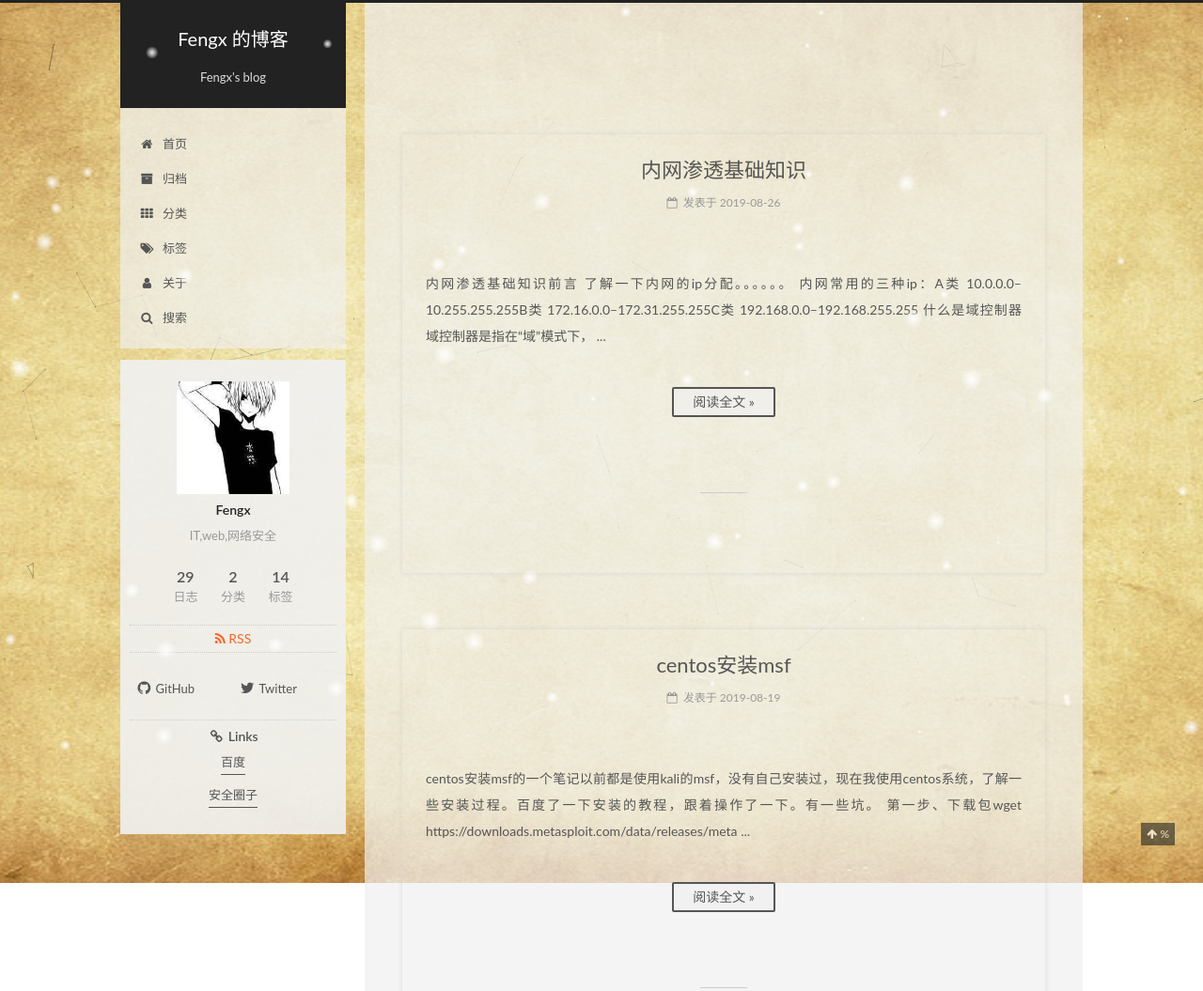
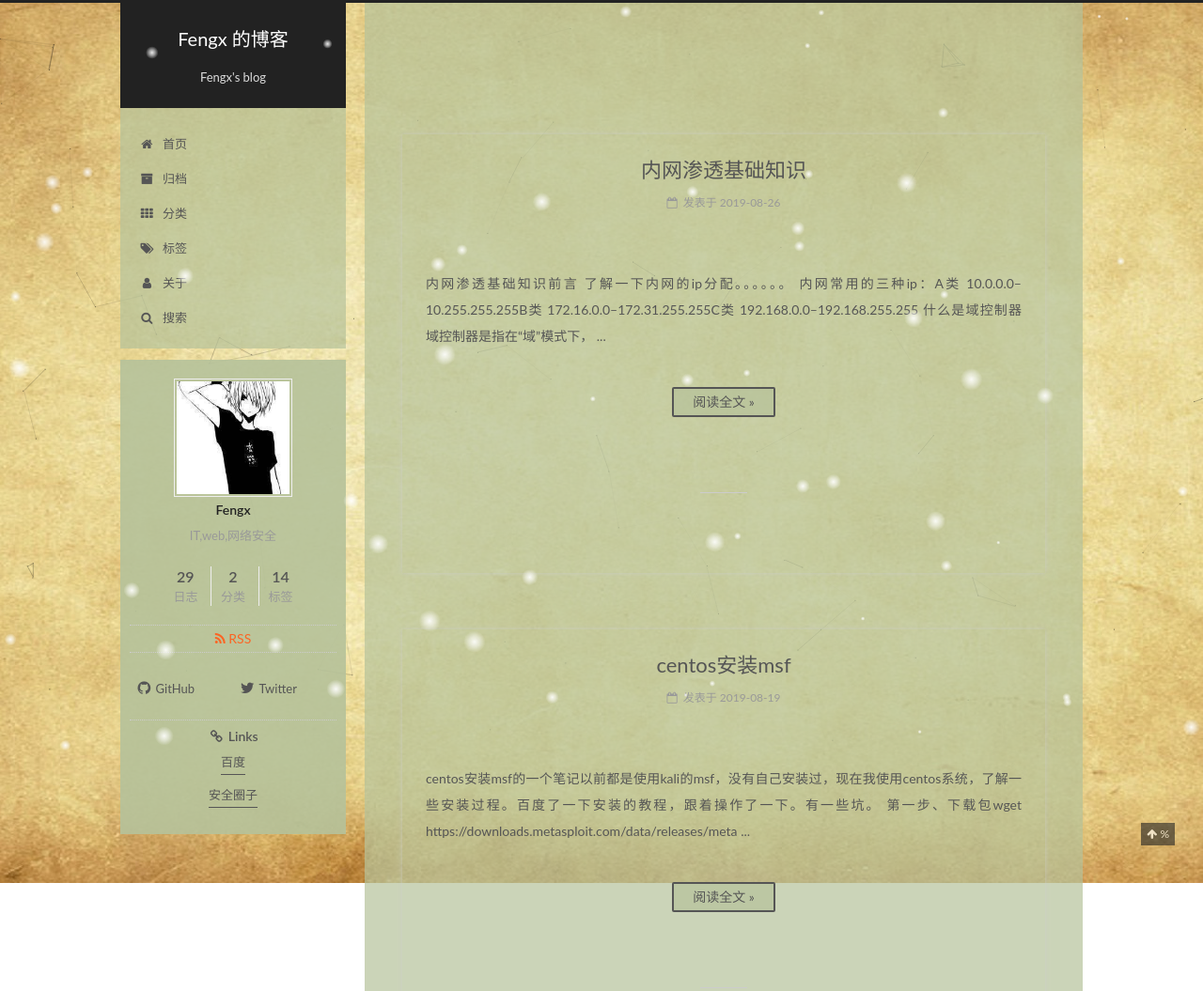
Before and after one commit to Feng4/Feng4.github.io, a plain HTML site: page index.html in a window 1280 px wide. Shown: the top 1055 px of the page at 94% size. Drawn offline with nearby package versions, Linux system fonts and the light colour scheme; some packages are replaced by stand-ins of ours; animation ran at ten frames a second; a script that the page names is missing.

Commit message:
Site updated: 2019-08-28 12:46:41

```diff
--- a/css/main.css
+++ b/css/main.css
@@ -189,7 +189,7 @@ body {
   font-size: 14px;
   line-height: 2;
   color: #555;
-  background: rgba(240,240,240,0.7);
+  background: rgba(182,194,154,0.7);
 }
 @media (max-width: 767px) {
   body {
@@ -941,7 +941,7 @@ pre .javascript .function {
   padding: 0 20px;
   font-size: 14px;
   color: #555;
-  background: rgba(240,240,240,0.7);
+  background: rgba(182,194,154,0.7);
   border: 2px solid #555;
   text-decoration: none;
   border-radius: 2px;
@@ -1943,7 +1943,7 @@ pre .javascript .function {
   width: 4px;
   height: 4px;
   border-radius: 50%;
-  background: #2aa2ff;
+  background: #c8e824;
 }
 .links-of-blogroll {
   font-size: 13px;
@@ -2737,7 +2737,7 @@ pre .javascript .function {
   overflow: hidden;
   padding: 0;
   width: 240px;
-  background: rgba(240,240,240,0.7);
+  background: rgba(182,194,154,0.7);
   box-shadow: initial;
   border-radius: initial;
 }
@@ -2796,7 +2796,7 @@ pre .javascript .function {
   box-sizing: border-box;
   padding: 40px;
   width: calc(100% - 260px);
-  background: rgba(240,240,240,0.7);
+  background: rgba(182,194,154,0.7);
   min-height: 700px;
   box-shadow: initial;
   border-radius: initial;
@@ -2821,7 +2821,7 @@ pre .javascript .function {
   float: left;
   margin-top: 300px;
   width: 240px;
-  background: rgba(240,240,240,0.7);
+  background: rgba(182,194,154,0.7);
   box-shadow: none;
 }
 @media (min-width: 768px) and (max-width: 991px) {
@@ -2978,7 +2978,7 @@ pre .javascript .function {
   box-sizing: border-box;
   width: 240px;
   color: #555;
-  background: rgba(240,240,240,0.7);
+  background: rgba(182,194,154,0.7);
   box-shadow: initial;
   border-radius: initial;
   opacity: 0;
```
